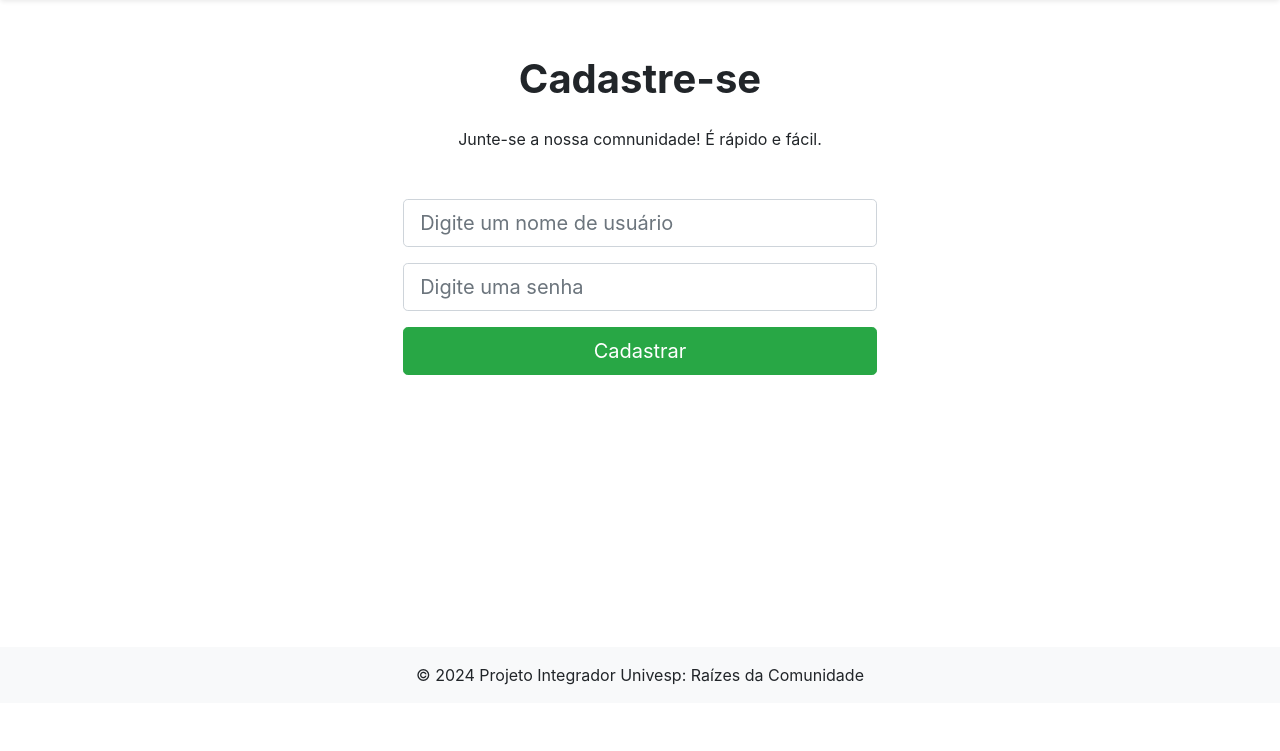
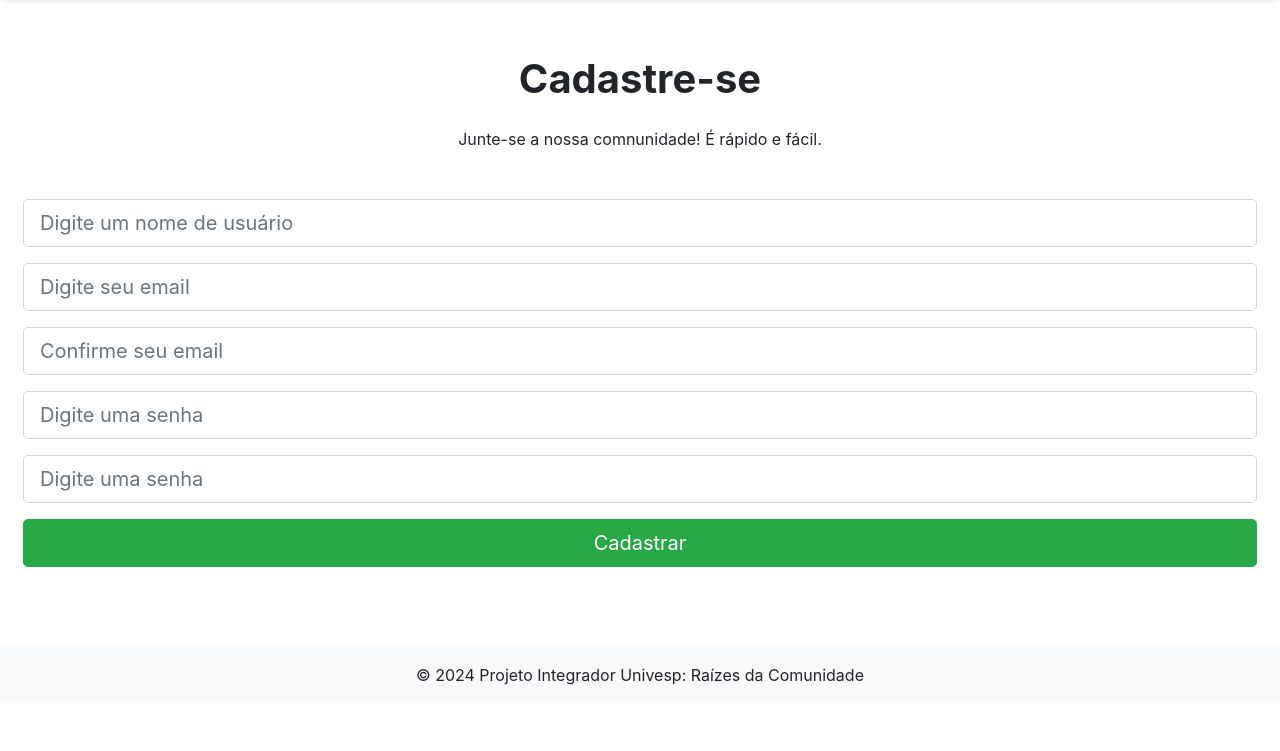
Before and after one commit to cristiellesreis/raizes_comunidade, a Django app: page /login/cadastro/ in a window 1280 px wide. Shown: the part 97-848 px from the top of the page. Run offline with Django 5.2, Linux system fonts and the light colour scheme; some libraries are stand-ins or nearby versions.

Commit message:
Adicionando feature de cadastro de email e alterando metodo de login

```diff
--- a/app_cad_usuario/views2.py
+++ b/app_cad_usuario/views2.py
@@ -1,6 +1,18 @@
 from django.shortcuts import render, HttpResponse, redirect
 from django.contrib.auth.models import User
 from django.contrib.auth import authenticate, login, logout
+
+def valida_senha(senha1,senha2):
+    if senha1 == senha2:
+        return True
+
+def valida_email(email1,email2):
+    if email1 == email2:
+        return True
+
+def valida_senha(senha1,senha2):
+    if senha1 == senha2:
+        return True
 
 def cadastro(request):
     if request.method == "GET":
@@ -8,27 +20,37 @@
     else:
         usuario = request.POST.get('usuario')
         senha = request.POST.get('senha')
+        email = request.POST.get('email')
+        senha_confirm = request.POST.get('senhaconfirm')
+        email_confirm = request.POST.get('emailconfirm')
+
 
         user = User.objects.filter(username=usuario).first()
         if user:
-            return render(request, "usuario/cadastro.html", {'error_message': 'Usuário já cadastrado'})
+            return render(request, "usuario/cadastro.html", {'error_message': 'Nome de usúario em uso'})
+
+        check = User.objects.filter(email=email).first()
+        if check:
+            return render(request, "usuario/cadastro.html", {'error_email': 'Email já cadastrado'})
+
+        if valida_senha(senha,senha_confirm) and valida_senha(email,email_confirm):
+            user = User.objects.create_user(username=usuario, password=senha)
+            user.save()
+            return render(request, "usuario/login.html", {'sucessful_message': 'Usuário cadastrado com sucesso'} )
+        else:
+            return render(request, "usuario/cadastro.html", {'error_email_senha': 'Os emails ou senha não conferem'})
 
 
-        user = User.objects.create_user(username=usuario, password=senha)
-        user.save()
-
-
-        return render(request, "usuario/login.html", {'sucessful_message': 'Usuário cadastrado com sucesso'} )
 
 
 def user_login(request):
     if request.method == "GET":
         return render(request, 'usuario/login.html')
     else:
-        usuario = request.POST.get('usuario')
+        email = request.POST.get('email')
         senha = request.POST.get('senha')
 
-        user = authenticate(username=usuario, password=senha)
+        user = authenticate(email=email, password=senha)
 
         if user:
             login(request, user)
--- a/templates/usuario/cadastro.html
+++ b/templates/usuario/cadastro.html
@@ -15,14 +15,35 @@
 
                     <div class="input-group input-group-lg">
                         <div class="input-group input-group-lg ">
-                            <input type="password" placeholder="Digite uma senha" class="form-control" aria-label="Exemplo do tamanho do input" aria-describedby="inputGroup-sizing-lg" name="senha" required>
+                            <input type="email" placeholder="Digite seu email" class="form-control" aria-label="Exemplo do tamanho do input" aria-describedby="inputGroup-sizing-lg" name="senha" required>
+                        </div>
+                        <div class="input-group input-group-lg mt-3">
+                            <input type="email" placeholder="Confirme seu email" class="form-control" aria-label="Exemplo do tamanho do input" aria-describedby="inputGroup-sizing-lg" name="senhaconfirm" required>
+                        </div>
+                        <div class="input-group input-group-lg mt-3">
+                            <input type="password" placeholder="Digite uma senha" class="form-control" aria-label="Exemplo do tamanho do input" aria-describedby="inputGroup-sizing-lg" name="email" required>
+                        </div>
+                        <div class="input-group input-group-lg mt-3">
+                            <input type="password" placeholder="Digite uma senha" class="form-control" aria-label="Exemplo do tamanho do input" aria-describedby="inputGroup-sizing-lg" name="emailconfirm" required>
                         </div>
                         <input type="submit" value="Cadastrar" class="btn btn-lg btn-block mt-3 btn-success"></input>
                     </div>
 
+                    {%if error_email%}
+                        <div class="alert alert-danger mt-5" role="alert">
+                            {{ error_email }}
+                        </div>
+                    {% endif %}
+
                     {%if error_message%}
                         <div class="alert alert-danger mt-5" role="alert">
                             {{ error_message }}
+                        </div>
+                    {% endif %}
+
+                    {%if error_email_senha%}
+                        <div class="alert alert-danger mt-5" role="alert">
+                            {{ error_email_senha }}
                         </div>
                     {% endif %}
 
--- a/templates/usuario/login.html
+++ b/templates/usuario/login.html
@@ -13,7 +13,7 @@
                 {% csrf_token %}
 
                 <div class="input-group input-group-lg mb-3">
-                    <input type="text" placeholder="Nome do usuario" class="form-control" aria-label="Exemplo do tamanho do input" aria-describedby="inputGroup-sizing-lg" name="usuario" required>
+                    <input type="email" placeholder="Email de Login" class="form-control" aria-label="Exemplo do tamanho do input" aria-describedby="inputGroup-sizing-lg" name="email" required>
                 </div>
 
                 <div class="input-group input-group-lg">
```
